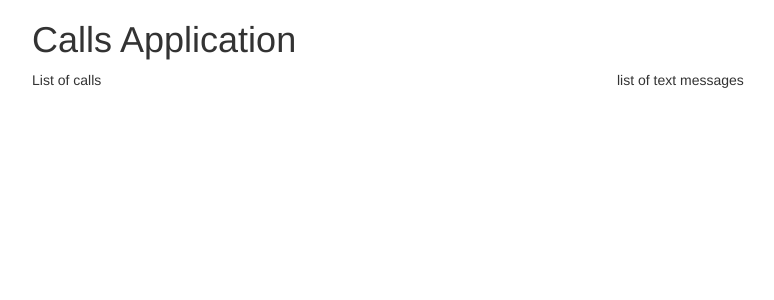
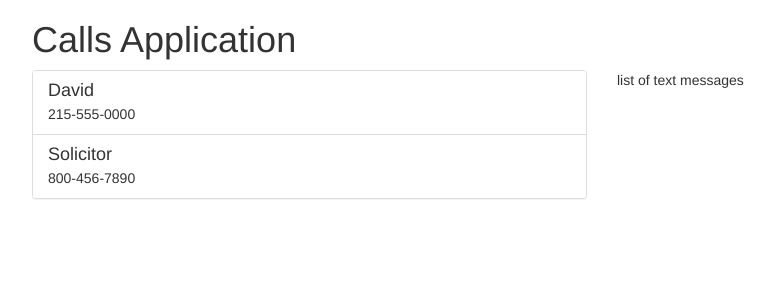
Before and after one commit to drobtravels/react-flux-redux-talk, a React app: page / in a window 1280 px wide. Shown: the top 300 px of the page, without its empty margins (38-812 px from the left). Built offline with nearby package versions, Linux system fonts and the light colour scheme.

Commit message:
Show call list

```diff
--- /dev/null
+++ b/src/api.js
@@ -0,0 +1,21 @@
+let callData = [
+  {
+    "id": 1,
+    "from": "David",
+    "number": "215-555-0000",
+    "date": "2015-01-20-T18:25:43-05:00"
+  },
+  {
+    "id": 2,
+    "from": "Solicitor",
+    "number": "800-456-7890",
+    "date": "2015-01-17-T18:25:43-05:00"
+  }
+];
+
+
+export var API = {
+  getCalls() {
+    return(callData);
+  }
+}
--- a/src/components/App.js
+++ b/src/components/App.js
@@ -2,6 +2,7 @@ import React, { Component } from 'react';
 import { CallList } from 'components/CallList';
 import { TextMessageList } from 'components/TextMessageList';
 import { Grid, Row, Col } from 'react-bootstrap';
+import { API } from 'application/api'
 
 export class App extends Component {
   constructor(props) {
@@ -11,6 +12,16 @@ export class App extends Component {
       messages: []
     };
   }
+
+  componentDidMount() {
+    this.loadData();
+  }
+
+  loadData = () => {
+    this.setState({
+      calls: API.getCalls()
+    });
+  };
 
   render() {
     return (
--- a/src/components/CallList.js
+++ b/src/components/CallList.js
@@ -1,11 +1,25 @@
 import React, { Component } from 'react';
+import { Panel, ListGroup, ListGroupItem } from 'react-bootstrap';
 
 export class CallList extends Component {
+
+  callNodes = () => {
+    return this.props.calls.map((call) => {
+      return (
+        <ListGroupItem key={call.id} header={call.from} >
+          <span>{call.number}</span>
+        </ListGroupItem>
+      )
+    });
+  };
+
   render() {
     return(
-      <div>
-        <p>List of calls</p>
-      </div>
+      <Panel header="Calls" >
+        <ListGroup>
+          {this.callNodes()}
+        </ListGroup>
+      </Panel>
     )
   }
 }
```
Also changed, not shown: src/data/calls.json (added, +10 -0 lines).
